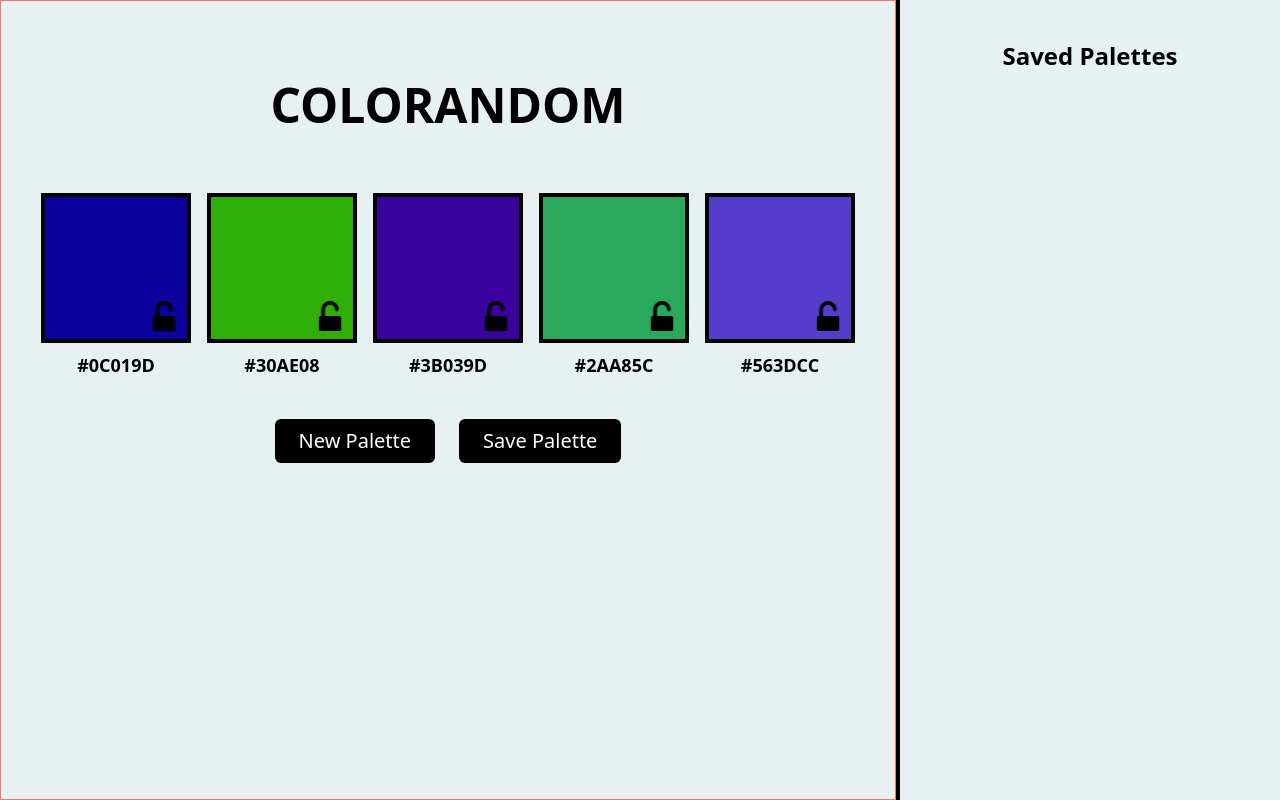
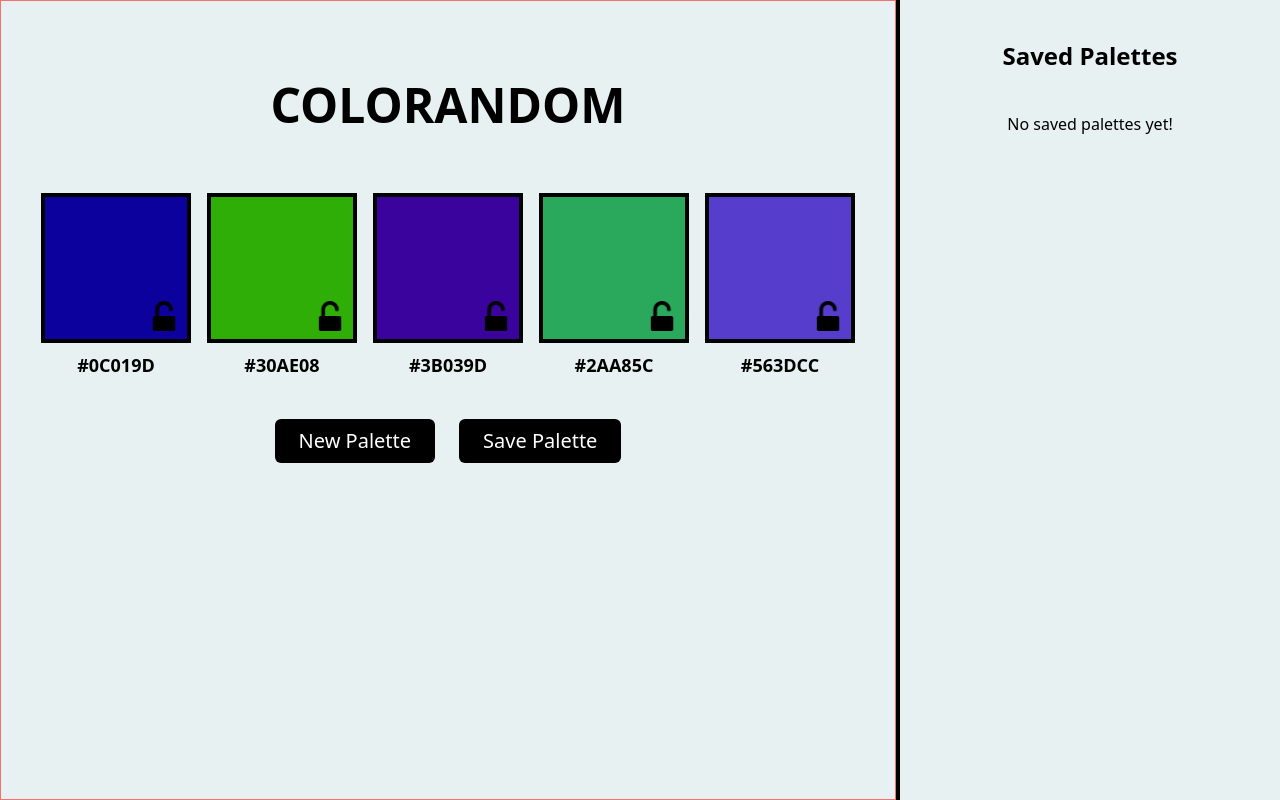
Before and after one commit to Jesusborjas006/coloRandom, a React (Vite) app: page / in a window 1280 px wide. Built offline with nearby package versions, Linux system fonts and the light colour scheme.

Commit message:
Move state up to App component and create new state for saved palettes to render message

```diff
--- a/src/App.tsx
+++ b/src/App.tsx
@@ -1,15 +1,72 @@
+import { useState } from "react";
 import CardColors from "./components/CardColors";
 import SavedPalettes from "./components/SavedPalettes";
 import Title from "./components/Title";
+import { generateHexCode } from "./utils";
 
 function App() {
+  const [hexCodes, setHexCodes] = useState([
+    {
+      id: 1,
+      color: generateHexCode(),
+      isLocked: false,
+    },
+    {
+      id: 2,
+      color: generateHexCode(),
+      isLocked: false,
+    },
+    {
+      id: 3,
+      color: generateHexCode(),
+      isLocked: false,
+    },
+    {
+      id: 4,
+      color: generateHexCode(),
+      isLocked: false,
+    },
+    {
+      id: 5,
+      color: generateHexCode(),
+      isLocked: false,
+    },
+  ]);
+  const [savedColorPalettes, setSavedColorPalettes] = useState([]);
+
+  console.log(hexCodes);
+
+  const handleOnClick = () => {
+    const newHexCode = hexCodes.map((card) => {
+      if (card.isLocked) {
+        return card;
+      } else {
+        return { ...card, color: generateHexCode() };
+      }
+    });
+
+    setHexCodes(newHexCode);
+  };
+
+  const handleToggle = (cardId: number) => {
+    const updatedCards = hexCodes.map((card) => {
+      return card.id === cardId ? { ...card, isLocked: !card.isLocked } : card;
+    });
+
+    setHexCodes(updatedCards);
+  };
+
   return (
     <main className="text-center flex">
       <section className="w-[70%] border border-red-400">
         <Title />
-        <CardColors />
+        <CardColors
+          hexCodes={hexCodes}
+          handleOnClick={handleOnClick}
+          handleToggle={handleToggle}
+        />
       </section>
-      <SavedPalettes />
+      <SavedPalettes savedColorPalettes={savedColorPalettes} />
     </main>
   );
 }
--- a/src/components/CardColors.tsx
+++ b/src/components/CardColors.tsx
@@ -1,57 +1,18 @@
-import { useState } from "react";
-import { generateHexCode } from "../utils";
 import lockIcon from "../assets/locked.png";
 import unlockedIcon from "../assets/unlocked.png";
+import { HexCodesType } from "../utils/types";
 
-export const CardColors = () => {
-  const [hexCodes, setHexCodes] = useState([
-    {
-      id: 1,
-      color: generateHexCode(),
-      isLocked: false,
-    },
-    {
-      id: 2,
-      color: generateHexCode(),
-      isLocked: false,
-    },
-    {
-      id: 3,
-      color: generateHexCode(),
-      isLocked: false,
-    },
-    {
-      id: 4,
-      color: generateHexCode(),
-      isLocked: false,
-    },
-    {
-      id: 5,
-      color: generateHexCode(),
-      isLocked: false,
-    },
-  ]);
+interface CardColorsProps {
+  hexCodes: HexCodesType[];
+  handleOnClick: () => void;
+  handleToggle: (cardId: number) => void;
+}
 
-  const handleOnClick = () => {
-    const newHexCode = hexCodes.map((card) => {
-      if (card.isLocked) {
-        return card;
-      } else {
-        return { ...card, color: generateHexCode() };
-      }
-    });
-
-    setHexCodes(newHexCode);
-  };
-
-  const handleToggle = (cardId: number) => {
-    const updatedCards = hexCodes.map((card) => {
-      return card.id === cardId ? { ...card, isLocked: !card.isLocked } : card;
-    });
-
-    setHexCodes(updatedCards);
-  };
-
+export const CardColors = ({
+  hexCodes,
+  handleOnClick,
+  handleToggle,
+}: CardColorsProps) => {
   const cardElements = hexCodes.map((card) => (
     <div key={card.id}>
       <div
--- a/src/components/SavedPalettes.tsx
+++ b/src/components/SavedPalettes.tsx
@@ -1,7 +1,16 @@
-const SavedPalettes = () => {
+import { HexCodesType } from "../utils/types";
+
+interface SavedPalettesProps {
+  savedColorPalettes: HexCodesType[] | [];
+}
+
+const SavedPalettes = ({ savedColorPalettes }: SavedPalettesProps) => {
   return (
     <section className="w-[30%] border-l-4 border-black h-screen">
       <h2 className="font-extrabold text-2xl mt-10">Saved Palettes</h2>
+      {!savedColorPalettes.length && (
+        <p className="mt-10">No saved palettes yet!</p>
+      )}
     </section>
   );
 };
--- a/src/components/Title.tsx
+++ b/src/components/Title.tsx
@@ -1,5 +1,7 @@
-const Title = () => {
+import React from "react";
+
+const Title = React.memo(() => {
   return <h1 className="font-extrabold text-5xl mt-20">COLORANDOM</h1>;
-};
+});
 
 export default Title;
--- /dev/null
+++ b/src/utils/types.tsx
@@ -0,0 +1,5 @@
+export type HexCodesType = {
+  id: number;
+  color: string;
+  isLocked: boolean;
+};
```
